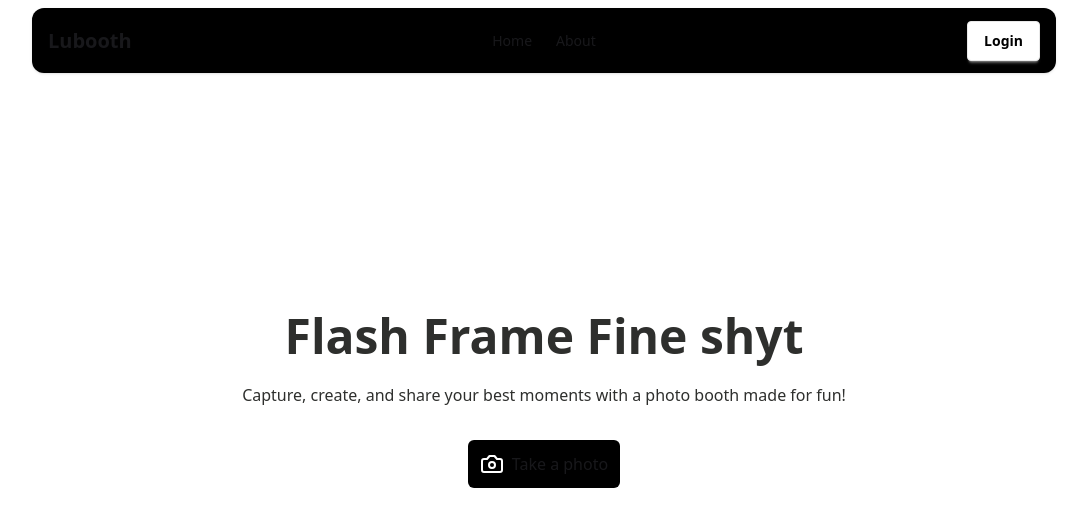
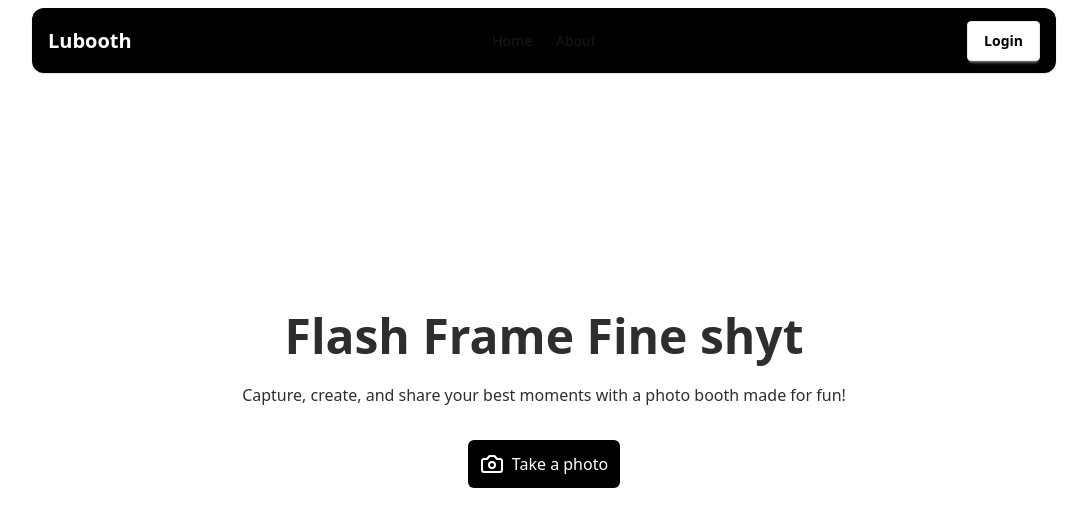
Before and after one commit to Timqtzy/TimBooth, a React (Vite) app in the folder timbooth/: page / in a window 1280 px wide. Shown: the top 526 px of the page, without its empty margins (96-1183 px from the left). Built offline with nearby package versions, Linux system fonts and the light colour scheme.

Commit message:
Add camera functionality

```diff
--- a/timbooth/src/component/Navbar.jsx
+++ b/timbooth/src/component/Navbar.jsx
@@ -20,7 +20,7 @@ const Navbar = () => {
               </li>
             </ul>
           </div>
-          <a className="text-xl font-bold">Lubooth</a>
+          <a className="text-xl text-white font-bold">Lubooth</a>
         </div>
         <div className="navbar-center hidden lg:flex">
           <ul className="menu menu-horizontal px-1">
--- a/timbooth/src/component/WebCamera.jsx
+++ b/timbooth/src/component/WebCamera.jsx
@@ -1,13 +1,25 @@
 import Webcam from "react-webcam";
-import { useRef, useState } from "react";
+import { useCallback, useRef, useState } from "react";
 
 const WebCamera = () => {
   const webcameraRef = useRef(null);
   const [imgSrc, setImgSrc] = useState(null);
 
+  const capture = useCallback(() => {
+    const imageSrc = webcameraRef.current.getScreenshot();
+    setImgSrc(imageSrc);
+  }, [webcameraRef]);
+
   return (
     <div className="container">
-      <Webcam height={600} width={600} ref={webcameraRef} />
+      {imgSrc ? (
+        <img src={imgSrc} alt="webcam" />
+      ) : (
+        <Webcam height={300} width={300} ref={webcameraRef} />
+      )}
+      <div className="btn-container">
+        <button onClick={capture}>Capture photo</button>
+      </div>
     </div>
   );
 };
--- a/timbooth/src/pages/Home.jsx
+++ b/timbooth/src/pages/Home.jsx
@@ -24,7 +24,7 @@ const Home = () => {
             for fun!
           </p>
           <button
-            className="flex bg-black p-3 rounded-md gap-2"
+            className="flex text-white bg-black p-3 rounded-md gap-2"
             onClick={() => navigate("/booth")}
           >
             {<Camera className="text-white" />} Take a photo
```
